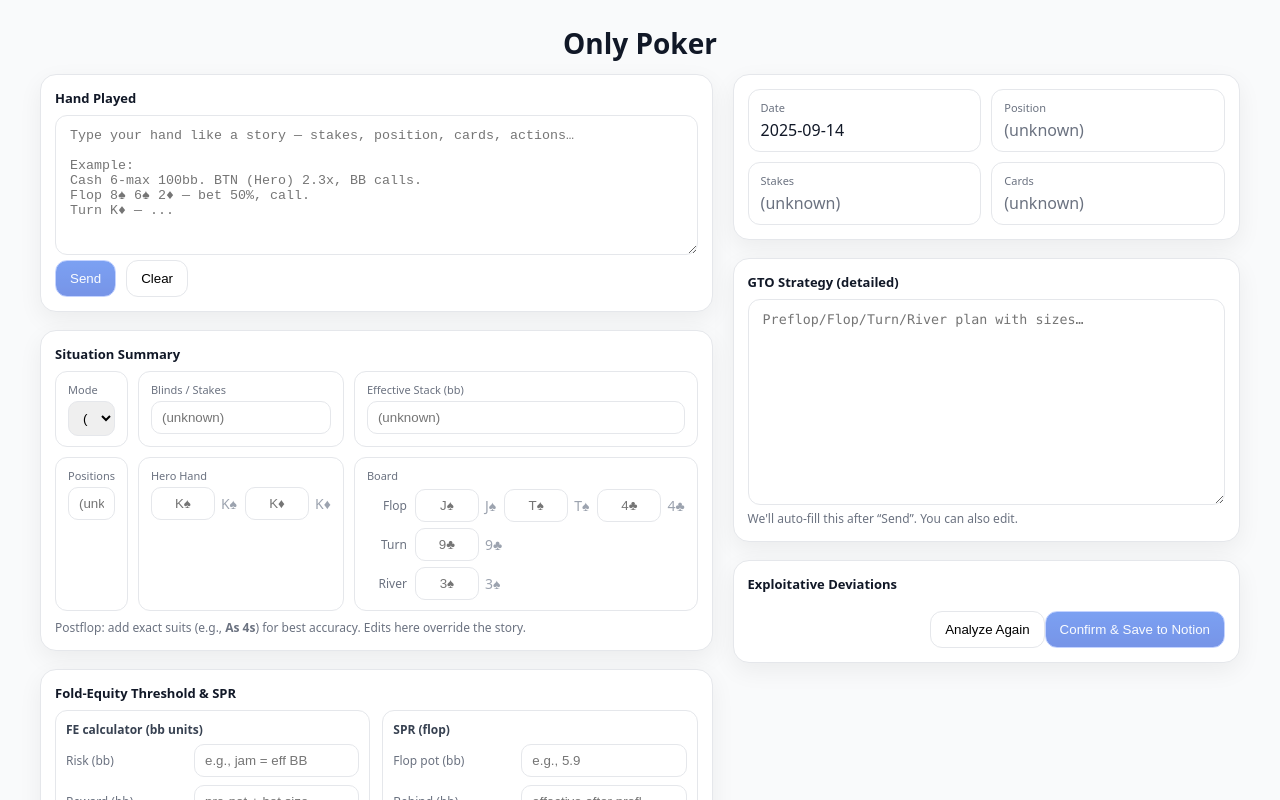
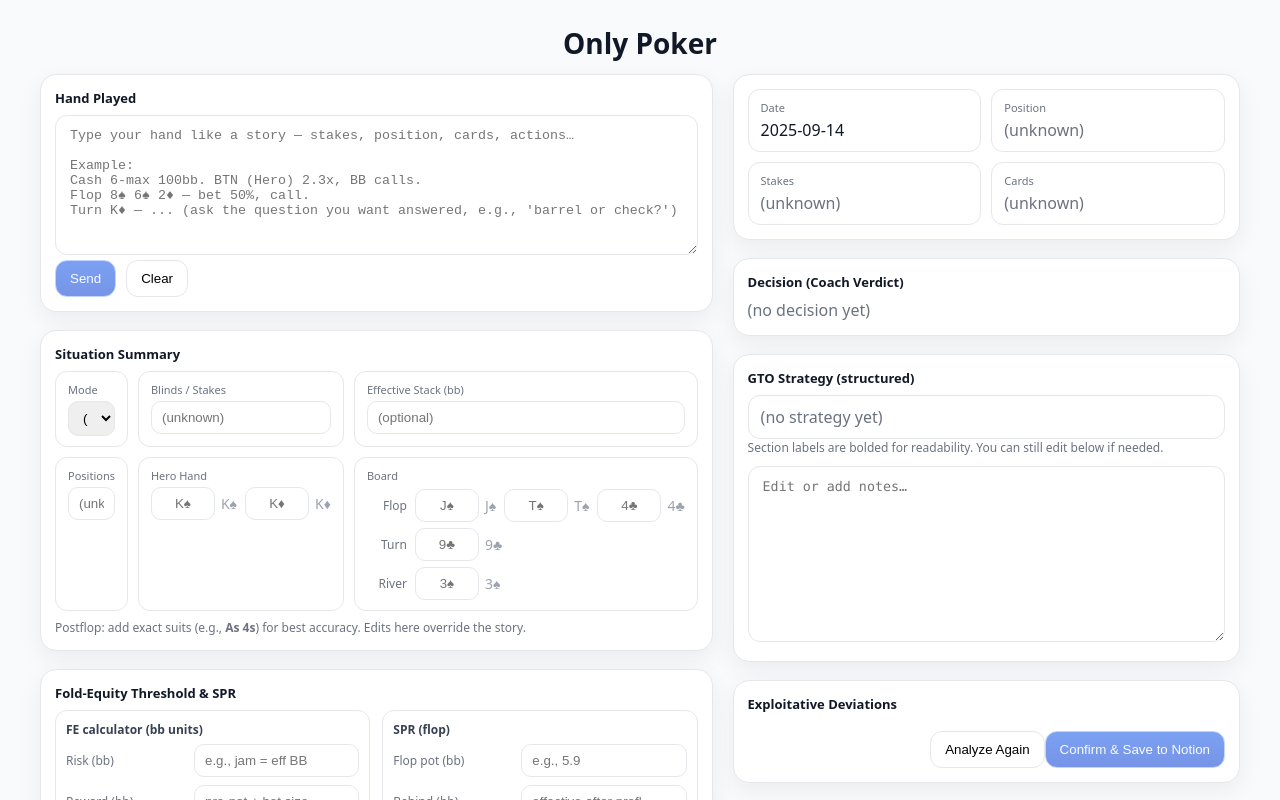
Before and after one commit to yeruvabala/notion-poker-web, a Next.js app: page / in a window 1280 px wide. Shown: the top 800 px of the page. Built offline with nearby package versions, Linux system fonts and the light colour scheme.

Commit message:
Update page.tsx
new design

```diff
--- a/app/page.tsx
+++ b/app/page.tsx
@@ -2,8 +2,7 @@
 
 import React, { useEffect, useMemo, useState } from 'react';
 
-/* ====================== Helpers ====================== */
-
+/* ====================== Types & Helpers ====================== */
 type Fields = {
   date?: string | null;
   stakes?: string | null;
@@ -15,6 +14,14 @@ type Fields = {
   learning_tag?: string[];
 };
 
+type Decision = {
+  action: string;
+  confidence: 'High' | 'Medium' | 'Low' | string;
+  summary: string;
+  why: string[];
+  math: { pot_odds?: string; equity_needed?: string; fe_needed?: string };
+};
+
 const SUIT_MAP: Record<string, string> = { s: '♠', h: '♥', d: '♦', c: '♣' };
 const SUIT_WORD: Record<string, string> = {
   spade: '♠', spades: '♠', heart: '♥', hearts: '♥',
@@ -23,21 +30,22 @@ const SUIT_WORD: Record<string, string> = {
 const isRed = (s: string) => s === '♥' || s === '♦';
 
 function suitifyToken(tok: string): string {
-  const t = tok.trim();
+  const t = (tok || '').trim();
   if (!t) return '';
-  // e.g. "K♠"
+
+  // "K♠"
   const m0 = t.match(/^([2-9tjqka])([♥♦♣♠])$/i);
   if (m0) return `${m0[1].toUpperCase()}${m0[2]}`;
 
-  // e.g. "Ks", "k s", "K/S"
+  // "Ks", "k s", "K/S"
   const m1 = t.replace(/[\s/]+/g, '').match(/^([2-9tjqka])([shdc])$/i);
   if (m1) return `${m1[1].toUpperCase()}${SUIT_MAP[m1[2].toLowerCase()]}`;
 
-  // e.g. "K of spades"
+  // "K of spades"
   const m2 = t.match(/^([2-9tjqka])\s*(?:of)?\s*(spades?|hearts?|diamonds?|clubs?)$/i);
   if (m2) return `${m2[1].toUpperCase()}${SUIT_WORD[m2[2].toLowerCase()]}`;
 
-  // ranks only (used for preflop-only when suits irrelevant) — normalize as rank only
+  // rank only (for preflop-only where suits irrelevant)
   const m3 = t.match(/^([2-9tjqka])$/i);
   if (m3) return m3[1].toUpperCase();
 
@@ -45,7 +53,7 @@ function suitifyToken(tok: string): string {
 }
 
 function prettyCards(line: string): string {
-  return line
+  return (line || '')
     .split(/\s+/)
     .map(suitifyToken)
     .filter(Boolean)
@@ -60,10 +68,8 @@ function CardText({ c }: { c: string }) {
   return <span style={{ fontWeight: 700, color: suitColor(suit) }}>{c}</span>;
 }
 
-/* --- lightweight parsing from the story box (best effort; editable summary overrides) --- */
-
+/* --- lightweight parsing from the story --- */
 function parseStakes(t: string): string {
-  // "$1/$3", "1/3", "2.5/5", "1bb/0.5bb + 1bb BBA"
   const m =
     t.match(/\$?\d+(?:\.\d+)?\s*\/\s*\$?\d+(?:\.\d+)?(?:\s*\+\s*\$?\d+(?:\.\d+)?\s*(?:bb|bba|ante))?/i) ||
     t.match(/\d+bb\/\d+bb(?:\s*\+\s*\d+bb\s*bba)?/i);
@@ -78,17 +84,23 @@ function parsePosition(t: string): string {
 }
 
 function parseHeroCardsSmart(t: string): string {
-  // prefer patterns with "hero/i/with/holding"
-  const s = t.toLowerCase();
+  const s = (t || '').toLowerCase();
 
-  // "with Ks Kd", "hero has Kc Kh"
+  // strong pattern: "hero/i/with/holding ... Ks Kd"
   let m = s.match(/\b(?:hero|i|holding|with|have|has)\b[^.\n]{0,20}?([2-9tjqka][shdc♥♦♣♠])\s+([2-9tjqka][shdc♥♦♣♠])/i);
   if (m) return prettyCards(`${m[1]} ${m[2]}`);
 
-  // "Kc Kh" anywhere as a last resort (but not 5 cards)
+  // fallback: first two tokens that look like cards (avoid picking 5 board cards)
   const tokens = Array.from(s.matchAll(/([2-9tjqka][shdc♥♦♣♠])/ig)).map(x => x[0]).slice(0,2);
   if (tokens.length === 2) return prettyCards(tokens.join(' '));
 
+  // compact rank-suit shorthand like "A4s" or "A4o"
+  const c = s.match(/\b([2-9tjqka])\s*([2-9tjqka])\s*([so])\b/i);
+  if (c) {
+    const r1 = c[1].toUpperCase(), r2 = c[2].toUpperCase();
+    const suited = c[3].toLowerCase() === 's';
+    return suited ? `${r1}♠ ${r2}♠` : `${r1}♠ ${r2}♥`;
+  }
   return '';
 }
 
@@ -103,6 +115,30 @@ function parseBoardFromStory(t: string) {
   return { flop, turn, river };
 }
 
+/* GTO formatting (bold labels) */
+const HEADS = ["SITUATION","RANGE SNAPSHOT","PREFLOP","FLOP","TURN","RIVER","WHY","COMMON MISTAKES","LEARNING TAGS"];
+function renderGTO(text: string) {
+  if (!text) return <div className="muted">(no strategy yet)</div>;
+  const lines = text.split(/\n/);
+  return (
+    <div>
+      {lines.map((ln, i) => {
+        const idx = ln.indexOf(":");
+        const label = idx > 0 ? ln.slice(0, idx).trim().toUpperCase() : "";
+        if (idx > 0 && HEADS.includes(label)) {
+          return (
+            <div key={i} className="gtoLine">
+              <strong>{ln.slice(0, idx)}:</strong>
+              <span> {ln.slice(idx + 1).trim()}</span>
+            </div>
+          );
+        }
+        return <div key={i} className="gtoLine">{ln}</div>;
+      })}
+    </div>
+  );
+}
+
 /* ====================== Page ====================== */
 
 export default function Page() {
@@ -111,12 +147,16 @@ export default function Page() {
 
   /* ----- model results ----- */
   const [fields, setFields] = useState<Fields | null>(null);
+  const [decision, setDecision] = useState<Decision | null>(null);
+  const [assumptions, setAssumptions] = useState<string>('');
+  const [multiway, setMultiway] = useState<boolean>(false);
+
   const [aiLoading, setAiLoading] = useState(false);
   const [saving, setSaving] = useState(false);
   const [status, setStatus] = useState<string | null>(null);
   const [error, setError] = useState<string | null>(null);
 
-  /* ----- FE & SPR small calculators ----- */
+  /* ----- FE & SPR mini cards ----- */
   const [risk, setRisk] = useState<string>('');     // bb
   const [reward, setReward] = useState<string>(''); // bb
   const feNeeded = useMemo(() => {
@@ -157,7 +197,7 @@ export default function Page() {
   const [tr, setTr] = useState<string>('');   // turn
   const [rv, setRv] = useState<string>('');   // river
 
-  // on story change, prefill empty summary fields once
+  // prefill once from story preview
   useEffect(() => {
     if (!stakes && preview.stakes) setStakes(preview.stakes);
     if (!position && preview.position) setPosition(preview.position);
@@ -190,7 +230,6 @@ export default function Page() {
   const riverStr = suitifyToken(rv);
 
   /* ----- network calls ----- */
-
   async function analyze() {
     setError(null);
     setStatus(null);
@@ -210,7 +249,6 @@ export default function Page() {
         board: board || undefined,
         notes: input || undefined,
         rawText: input || undefined,
-        // include tiny numeric context for FE/SPR if user filled it
         fe_hint: feNeeded,
         spr_hint: spr
       };
@@ -225,6 +263,11 @@ export default function Page() {
         throw new Error(e?.error || `Analyze failed (${r.status})`);
       }
       const data = await r.json();
+
+      setDecision(data?.decision ?? null);
+      setAssumptions(data?.assumptions ?? '');
+      setMultiway(!!data?.multiway);
+
       setFields(prev => ({
         ...(prev ?? {}),
         gto_strategy: (data?.gto_strategy ?? '') || '',
@@ -285,7 +328,7 @@ export default function Page() {
 Example:
 Cash 6-max 100bb. BTN (Hero) 2.3x, BB calls.
 Flop 8♠ 6♠ 2♦ — bet 50%, call.
-Turn K♦ — ...`}
+Turn K♦ — ... (ask the question you want answered, e.g., 'barrel or check?')`}
               />
               <div className="row gap">
                 <button className="btn primary" onClick={analyze} disabled={aiLoading || !input.trim()}>
@@ -298,6 +341,7 @@ Turn K♦ — ...`}
                     setMode(''); setStakes(''); setEff(''); setPosition('');
                     setH1(''); setH2(''); setF1(''); setF2(''); setF3(''); setTr(''); setRv('');
                     setRisk(''); setReward(''); setFlopPot(''); setBehind('');
+                    setDecision(null); setAssumptions(''); setMultiway(false);
                   }}
                 >Clear</button>
               </div>
@@ -322,7 +366,7 @@ Turn K♦ — ...`}
                 </Info>
 
                 <Info label="Effective Stack (bb)">
-                  <input className="input" value={eff} onChange={e=>setEff(e.target.value)} placeholder="(unknown)" />
+                  <input className="input" value={eff} onChange={e=>setEff(e.target.value)} placeholder="(optional)" />
                 </Info>
 
                 <Info label="Positions">
@@ -404,27 +448,62 @@ Turn K♦ — ...`}
                 <Info label="Position"><div>{position || <span className="muted">(unknown)</span>}</div></Info>
                 <Info label="Stakes"><div>{stakes || <span className="muted">(unknown)</span>}</div></Info>
                 <Info label="Cards">
-                  {heroCardsStr
-                    ? heroCardsStr.split(' ').map((c,i)=>(
-                        <span key={i} style={{marginRight:6}}><CardText c={c} /></span>
-                      ))
-                    : <span className="muted">(unknown)</span>
-                  }
+                  {(heroCardsStr ? heroCardsStr.split(' ') : []).map((c,i)=>(
+                    <span key={i} style={{marginRight:6}}><CardText c={c} /></span>
+                  ))}
+                  {!heroCardsStr && <span className="muted">(unknown)</span>}
                 </Info>
               </div>
             </section>
 
+            {/* DECISION card */}
+            <section className="card">
+              <div className="cardTitle">Decision (Coach Verdict)</div>
+              {decision ? (
+                <div className={`decBanner dec-${(decision.action || 'Call').split(' ')[0].toLowerCase()}`}>
+                  <div className="decRow">
+                    <div className="decAction">{decision.action || '—'}</div>
+                    <div className="decChips">
+                      <span className={`chip ${decision.confidence === 'High' ? 'green' : decision.confidence === 'Medium' ? 'amber' : 'gray'}`}>
+                        {decision.confidence || '—'} confidence
+                      </span>
+                      {multiway && <span className="chip gray">multiway-approx</span>}
+                    </div>
+                  </div>
+                  <div className="decSummary">{decision.summary}</div>
+                  {(decision?.math?.pot_odds || decision?.math?.equity_needed || decision?.math?.fe_needed) && (
+                    <div className="decMath">
+                      {decision.math.pot_odds && <span>Pot odds: <b>{decision.math.pot_odds}</b></span>}
+                      {decision.math.equity_needed && <span> · Equity needed: <b>{decision.math.equity_needed}</b></span>}
+                      {decision.math.fe_needed && <span> · FE needed: <b>{decision.math.fe_needed}</b></span>}
+                    </div>
+                  )}
+                  {decision.why?.length > 0 && (
+                    <ul className="decList">
+                      {decision.why.slice(0,5).map((w, i) => <li key={i}>{w}</li>)}
+                    </ul>
+                  )}
+                  {assumptions && <div className="muted small">Assumptions: {assumptions}</div>}
+                </div>
+              ) : (
+                <div className="muted">(no decision yet)</div>
+              )}
+            </section>
+
             {/* GTO Strategy */}
             <section className="card">
-              <div className="cardTitle">GTO Strategy (detailed)</div>
+              <div className="cardTitle">GTO Strategy (structured)</div>
+              <div className="gtoBox">
+                {renderGTO(fields?.gto_strategy || '')}
+              </div>
+              <div className="muted small">Section labels are bolded for readability. You can still edit below if needed.</div>
               <textarea
-                className="textarea mono"
-                rows={12}
-                placeholder="Preflop/Flop/Turn/River plan with sizes…"
+                className="textarea mono gapTop"
+                rows={10}
+                placeholder="Edit or add notes…"
                 value={fields?.gto_strategy ?? ''}
                 onChange={e => fields && setFields({ ...fields, gto_strategy: e.target.value })}
               />
-              <div className="muted small">We'll auto-fill this after “Send”. You can also edit.</div>
             </section>
 
             {/* Exploitative Deviations */}
@@ -456,6 +535,8 @@ Turn K♦ — ...`}
         :root{
           --bg:#f3f4f6; --card:#ffffff; --line:#e5e7eb; --text:#0f172a; --muted:#6b7280;
           --primary:#2563eb; --primary2:#1d4ed8; --btnText:#f8fbff;
+
+          --dec-call:#dbeafe; --dec-raise:#fee2e2; --dec-bet:#fef3c7; --dec-jam:#fde68a; --dec-fold:#e5e7eb;
         }
         *{box-sizing:border-box}
         html,body{margin:0;padding:0;background:var(--bg);color:var(--text);font-family:ui-sans-serif,system-ui,-apple-system,Segoe UI,Roboto,Helvetica,Arial}
@@ -508,6 +589,28 @@ Turn K♦ — ...`}
         .calcLine{margin-top:8px}
         .sprChips{display:flex;flex-wrap:wrap;gap:6px;margin-top:8px}
         .chip{border:1px solid var(--line);border-radius:999px;padding:6px 10px;font-size:12px;background:#f8fafc}
+        .chip.green{background:#dcfce7;border-color:#bbf7d0}
+        .chip.amber{background:#fef3c7;border-color:#fde68a}
+        .chip.gray{background:#e5e7eb;border-color:#d1d5db}
+
+        /* Decision banner */
+        .decBanner{border:1px solid var(--line);border-radius:12px;padding:10px 12px}
+        .decRow{display:flex;justify-content:space-between;align-items:center;margin-bottom:6px}
+        .decAction{font-size:18px;font-weight:800}
+        .decChips{display:flex;gap:6px;flex-wrap:wrap}
+        .decSummary{font-size:14px;margin-bottom:6px}
+        .decMath{font-size:12.5px;color:#374151;margin-bottom:6px}
+        .decList{margin:6px 0 0 18px;padding:0;display:flex;flex-direction:column;gap:4px}
+
+        .dec-call{background:var(--dec-call)}
+        .dec-raise,.dec-bet,.dec-overbet{background:var(--dec-bet)}
+        .dec-jam{background:var(--dec-jam)}
+        .dec-fold{background:var(--dec-fold)}
+
+        /* GTO box formatted view */
+        .gtoBox{border:1px solid var(--line);border-radius:12px;padding:10px 12px;background:#fff;max-height:320px;overflow:auto}
+        .gtoLine{margin:2px 0}
+
         .list{margin:0;padding-left:18px;display:flex;flex-direction:column;gap:6px}
       `}</style>
     </main>
```
